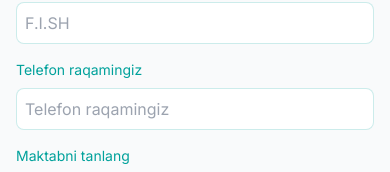
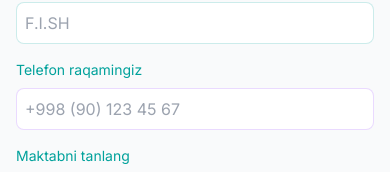
Before and after one commit to elshodweb/quiz-app, a Next.js app: page / in a window 390 px wide. Shown: the part 174-346 px from the top of the page. Built offline with nearby package versions, Linux system fonts and the light colour scheme.

Commit message:
Enhance registration form by updating phone input field with a prefix and validation; change label color to purple and improve user experience with placeholder example.

```diff
--- a/app/components/RegistrationForm.tsx
+++ b/app/components/RegistrationForm.tsx
@@ -60,16 +60,35 @@ export default function RegistrationForm({ onSubmit }: Props) {
               <label className="block text-sm text-[#00A19B]">
                 Telefon raqamingiz
               </label>
-              <input
-                type="tel"
-                value={formData.phone}
-                onChange={(e) =>
-                  setFormData({ ...formData, phone: e.target.value })
-                }
-                className="w-full p-2 border border-[#00A19B] border-opacity-20 rounded-lg focus:outline-none focus:border-[#00A19B]"
-                placeholder="Telefon raqamingiz"
-                required
-              />
+              <div className="relative">
+                <input
+                  type="tel"
+                  value={
+                    formData.phone
+                      ? `+998 (${formData.phone.slice(0, 2)})${
+                          formData.phone.length > 2 ? " " : ""
+                        }${formData.phone.slice(2, 5)}${
+                          formData.phone.length > 5 ? " " : ""
+                        }${formData.phone.slice(5, 7)}${
+                          formData.phone.length > 7 ? " " : ""
+                        }${formData.phone.slice(7, 9)}`.replace(/[()-\s]*$/, "")
+                      : ""
+                  }
+                  onChange={(e) => {
+                    // Remove all non-digits
+                    let value = e.target.value.replace(/\D/g, "");
+                    // Remove 998 prefix if entered
+                    value = value.replace(/^998/, "");
+                    // Limit to 9 digits
+                    value = value.slice(0, 9);
+                    setFormData({ ...formData, phone: value });
+                  }}
+                  className="w-full p-2 border border-[#9747FF] border-opacity-20 rounded-lg focus:outline-none focus:border-[#9747FF]"
+                  placeholder="+998 (90) 123 45 67"
+                  required
+
+                />
+              </div>
             </div>
 
             <div className="space-y-2">
--- a/app/components/Results.tsx
+++ b/app/components/Results.tsx
@@ -48,8 +48,9 @@ export default function Results({ userInfo, score, onRestart }: Props) {
               {userInfo.fullName}
             </p>
             <p className="text-sm">
-              <span className="text-[#00A19B]">Telefon raqam: </span>
-              {userInfo.phone}
+              <span className="text-[#00A19B]">Telefon raqami: </span>
+              +998 ({userInfo.phone.slice(0, 2)}) {userInfo.phone.slice(2, 5)}{" "}
+              {userInfo.phone.slice(5, 7)} {userInfo.phone.slice(7, 9)}
             </p>
             <p className="text-sm">
               <span className="text-[#00A19B]">Maktab: </span>
```
